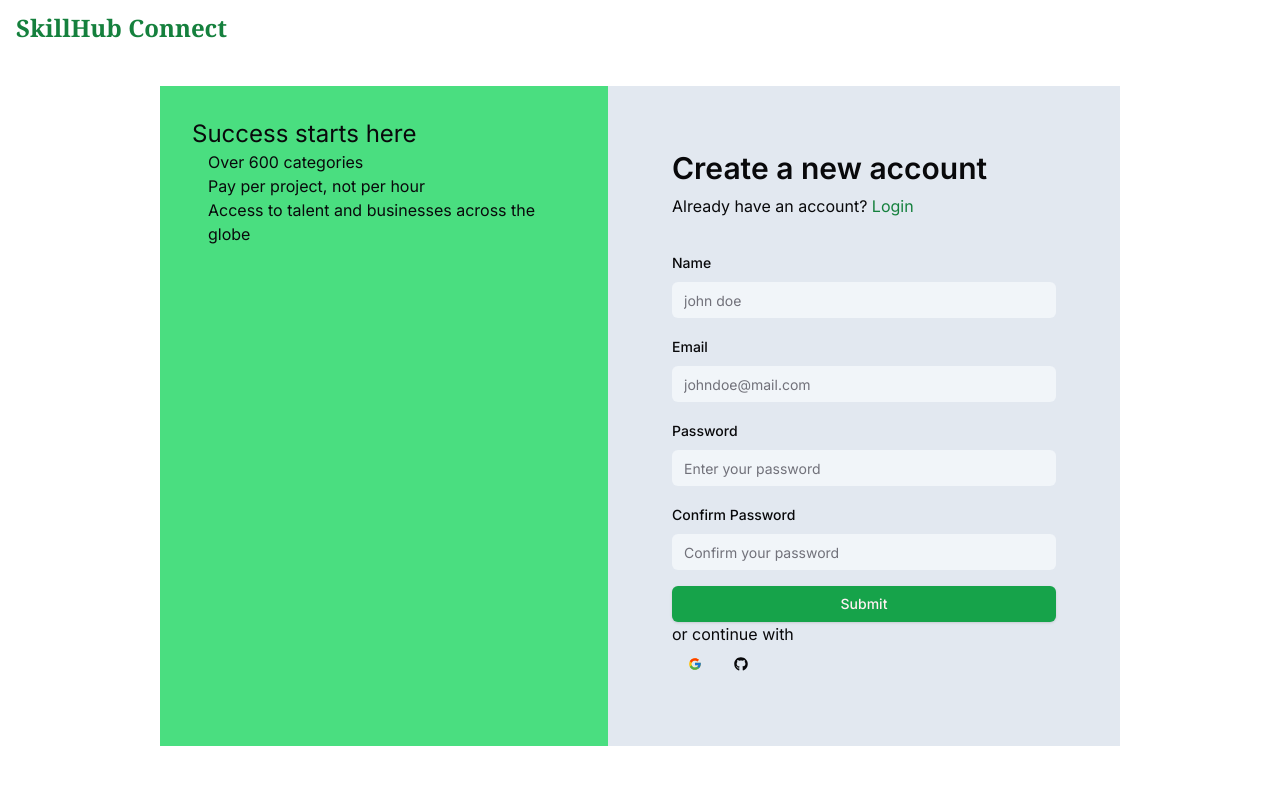
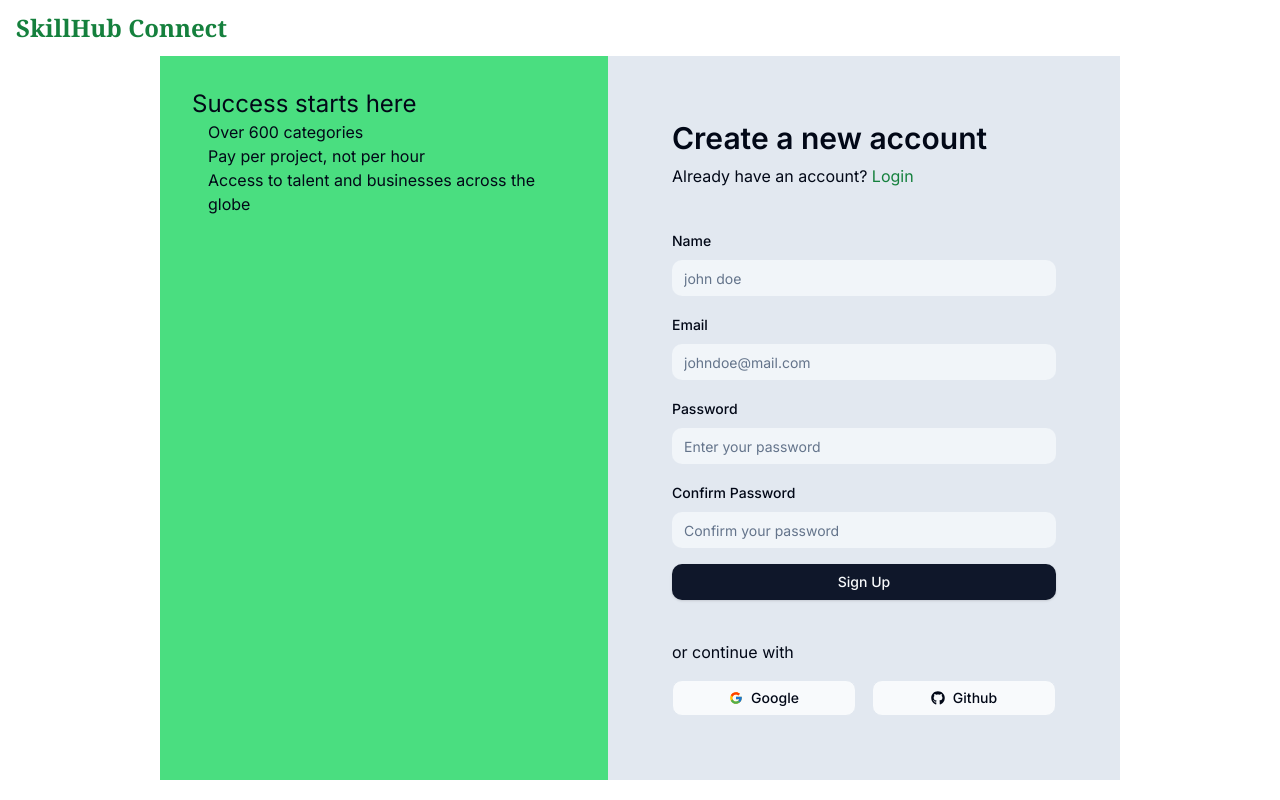
Before and after one commit to shahbaz4783/SkillHub-Connect, a Next.js app: page /signup in a window 1280 px wide. Built offline with nearby package versions, Linux system fonts and the light colour scheme.

Commit message:
ui update

```diff
--- a/src/app/(auth)/layout.tsx
+++ b/src/app/(auth)/layout.tsx
@@ -29,7 +29,7 @@ const AuthLayout: FC<AuthLayoutProps> = ({ children }) => {
 							<li>Access to talent and businesses across the globe</li>
 						</ul>
 					</aside>
-					<aside className='md:bg-slate-200 flex-1 p-8 md:p-16'>
+					<aside className='md:bg-slate-200 space-y-10 flex-1 p-8 md:p-16'>
 						<AuthHeader />
 						{children}
 						<OAuthProviders />
--- a/src/app/(root)/page.tsx
+++ b/src/app/(root)/page.tsx
@@ -1,11 +1,11 @@
+import { auth } from '@/auth';
 import LandingPage from '../../components/static/LandingPage';
+import LoginHomePage from '@/components/static/LoginHomePage';
 
-const Home = () => {
-	return (
-		<>
-			<LandingPage />
-		</>
-	);
+const Home = async () => {
+	const session = await auth();
+
+	return <>{session ? <LoginHomePage /> : <LandingPage />}</>;
 };
 
 export default Home;
--- a/src/app/globals.css
+++ b/src/app/globals.css
@@ -79,46 +79,46 @@
 @layer base {
   :root {
     --background: 0 0% 100%;
-    --foreground: 240 10% 3.9%;
+    --foreground: 222.2 84% 4.9%;
     --card: 0 0% 100%;
-    --card-foreground: 240 10% 3.9%;
+    --card-foreground: 222.2 84% 4.9%;
     --popover: 0 0% 100%;
-    --popover-foreground: 240 10% 3.9%;
-    --primary: 142.1 76.2% 36.3%;
-    --primary-foreground: 355.7 100% 97.3%;
-    --secondary: 240 4.8% 95.9%;
-    --secondary-foreground: 240 5.9% 10%;
-    --muted: 240 4.8% 95.9%;
-    --muted-foreground: 240 3.8% 46.1%;
-    --accent: 240 4.8% 95.9%;
-    --accent-foreground: 240 5.9% 10%;
+    --popover-foreground: 222.2 84% 4.9%;
+    --primary: 222.2 47.4% 11.2%;
+    --primary-foreground: 210 40% 98%;
+    --secondary: 210 40% 96.1%;
+    --secondary-foreground: 222.2 47.4% 11.2%;
+    --muted: 210 40% 96.1%;
+    --muted-foreground: 215.4 16.3% 46.9%;
+    --accent: 210 40% 96.1%;
+    --accent-foreground: 222.2 47.4% 11.2%;
     --destructive: 0 84.2% 60.2%;
-    --destructive-foreground: 0 0% 98%;
-    --border: 240 5.9% 90%;
-    --input: 240 5.9% 90%;
-    --ring: 142.1 76.2% 36.3%;
-    --radius: 0.5rem;
+    --destructive-foreground: 210 40% 98%;
+    --border: 214.3 31.8% 91.4%;
+    --input: 214.3 31.8% 91.4%;
+    --ring: 222.2 84% 4.9%;
+    --radius: 0.75rem;
   }
 
   .dark {
-    --background: 20 14.3% 4.1%;
-    --foreground: 0 0% 95%;
-    --card: 24 9.8% 10%;
-    --card-foreground: 0 0% 95%;
-    --popover: 0 0% 9%;
-    --popover-foreground: 0 0% 95%;
-    --primary: 142.1 70.6% 45.3%;
-    --primary-foreground: 144.9 80.4% 10%;
-    --secondary: 240 3.7% 15.9%;
-    --secondary-foreground: 0 0% 98%;
-    --muted: 0 0% 15%;
-    --muted-foreground: 240 5% 64.9%;
-    --accent: 12 6.5% 15.1%;
-    --accent-foreground: 0 0% 98%;
+    --background: 222.2 84% 4.9%;
+    --foreground: 210 40% 98%;
+    --card: 222.2 84% 4.9%;
+    --card-foreground: 210 40% 98%;
+    --popover: 222.2 84% 4.9%;
+    --popover-foreground: 210 40% 98%;
+    --primary: 210 40% 98%;
+    --primary-foreground: 222.2 47.4% 11.2%;
+    --secondary: 217.2 32.6% 17.5%;
+    --secondary-foreground: 210 40% 98%;
+    --muted: 217.2 32.6% 17.5%;
+    --muted-foreground: 215 20.2% 65.1%;
+    --accent: 217.2 32.6% 17.5%;
+    --accent-foreground: 210 40% 98%;
     --destructive: 0 62.8% 30.6%;
-    --destructive-foreground: 0 85.7% 97.3%;
-    --border: 240 3.7% 15.9%;
-    --input: 240 3.7% 15.9%;
-    --ring: 142.4 71.8% 29.2%;
+    --destructive-foreground: 210 40% 98%;
+    --border: 217.2 32.6% 17.5%;
+    --input: 217.2 32.6% 17.5%;
+    --ring: 212.7 26.8% 83.9;
   }
 }
--- a/src/components/cards/JobCard.tsx
+++ b/src/components/cards/JobCard.tsx
@@ -1,6 +1,14 @@
 import React from 'react';
 import { prisma } from '@/lib/prisma';
 import { Button } from '@/components/ui/button';
+import {
+	Card,
+	CardContent,
+	CardDescription,
+	CardFooter,
+	CardHeader,
+	CardTitle,
+} from '../ui/card';
 
 async function getPosts() {
 	const jobData = await prisma?.jobPost.findMany();
@@ -12,18 +20,16 @@ const JobCard = async () => {
 	return (
 		<>
 			{jobData.map((data) => (
-				<article
-					key={data.id}
-					className='flex cursor-pointer flex-col items-start gap-8 border rounded-lg p-6'
-				>
-					<div>
-						<h2 className='capitalize font-semibold text-lg line-clamp-2 md:line-clamp-1'>
+				<Card key={data.id} className='space-y-8 cursor-pointer  p-6'>
+					<CardHeader>
+						<CardTitle className='capitalize font-semibold text-lg line-clamp-2 md:line-clamp-1'>
 							{data.title}
-						</h2>
+						</CardTitle>
 						<p className='text-sm text-slate-500'>
 							{data.createdAt.toDateString()}
 						</p>
-					</div>
+					</CardHeader>
+					<CardContent className='p-0 space-y-6'>
 						<menu className='flex gap-16'>
 							<div>
 								<h2 className='font-semibold'>${data.price.toFixed(0)}</h2>
@@ -34,18 +40,22 @@ const JobCard = async () => {
 								<p className='text-sm text-slate-500'>Experience level</p>
 							</div>
 						</menu>
-					<div>
-						<p className='line-clamp-2 text-stone-500'>{data.description}</p>
-					</div>
-					<div className='flex gap-2 flex-wrap'>
+						<CardDescription className='line-clamp-2 text-stone-500 text-md'>
+							{data.description}
+						</CardDescription>
+					</CardContent>
+					<CardFooter className='flex gap-2 flex-wrap p-0'>
 						{data.skills.split(',').map((item, index) => (
-							<span key={index} className='bg-stone-100 py-1 px-2 md:px-4 rounded-3xl'>
+							<span
+								key={index}
+								className='bg-stone-100 py-1 px-2 md:px-4 rounded-3xl'
+							>
 								{item.trim()}
 							</span>
 						))}
-					</div>
+					</CardFooter>
 					<Button>See More</Button>
-				</article>
+				</Card>
 			))}
 		</>
 	);
--- a/src/components/forms/LoginForm.tsx
+++ b/src/components/forms/LoginForm.tsx
@@ -23,11 +23,6 @@ import { useState, useTransition } from 'react';
 import { useSearchParams } from 'next/navigation';
 
 const LoginForm = () => {
-	const searchParams = useSearchParams();
-	const urlError =
-		searchParams.get('error') === 'OAuthAccountNotLinked' &&
-		'Please sign in with the same account you used originally.';
-
 	const [isPending, startTransition] = useTransition();
 
 	const [formMessage, setFormMessage] = useState<{
@@ -37,6 +32,11 @@ const LoginForm = () => {
 		error: '',
 		success: '',
 	});
+
+	const searchParams = useSearchParams();
+	const urlError =
+		searchParams.get('error') === 'OAuthAccountNotLinked' &&
+		'Please sign in with the same account you used originally.';
 
 	const form = useForm<z.infer<typeof loginSchema>>({
 		resolver: zodResolver(loginSchema),
@@ -94,7 +94,7 @@ const LoginForm = () => {
 					<FormError message={formMessage.error || urlError} />
 					<FormSuccess message={formMessage.success} />
 					<Button disabled={isPending} type='submit'>
-						{isPending ? 'Submitting...' : 'Submit'}
+						{isPending ? 'Logging In...' : 'Login'}
 					</Button>
 				</form>
 			</Form>
--- a/src/components/forms/SignUpForm.tsx
+++ b/src/components/forms/SignUpForm.tsx
@@ -82,7 +82,7 @@ const SignupForm = () => {
 					<FormError message={formMessage.error} />
 					<FormSuccess message={formMessage.success} />
 					<Button disabled={isPending} type='submit'>
-						{isPending ? 'Submitting' : 'Submit'}
+						{isPending ? 'Creating Your Account...' : 'Sign Up'}
 					</Button>
 				</form>
 			</Form>
--- a/src/components/shared/Banner.tsx
+++ b/src/components/shared/Banner.tsx
@@ -1,6 +1,7 @@
 import Link from 'next/link';
 import { Input } from '../ui/input';
 import { FC } from 'react';
+import { Card } from '../ui/card';
 
 interface BannerProps {
 	title: string;
@@ -10,7 +11,7 @@ interface BannerProps {
 
 const Banner: FC<BannerProps> = ({ title, slogan, description }) => {
 	return (
-		<section className='p-6 mt-8 mb-16 rounded-lg bg-gradient-to-r from-teal-800 to-teal-700 text-stone-100'>
+		<Card className='p-6 mt-8 mb-16 bg-gradient-to-r from-slate-600 to-zinc-400 text-stone-50'>
 			<aside className='md:w-2/5 flex flex-col gap-12'>
 				<div>
 					<h3 className='text-xl'>{title}</h3>
@@ -46,7 +47,7 @@ const Banner: FC<BannerProps> = ({ title, slogan, description }) => {
 					</div>
 				</div>
 			</aside>
-		</section>
+		</Card>
 	);
 };
 
--- a/src/components/shared/Header.tsx
+++ b/src/components/shared/Header.tsx
@@ -8,6 +8,7 @@ import { IoIosMenu } from 'react-icons/io';
 import { IoCloseOutline } from 'react-icons/io5';
 import { useState } from 'react';
 import { AUTH_NAV_ITEMS, PAGES_NAV_ITEMS } from '@/constants/nav_items';
+import MobileNav from './MobileNav';
 
 const Header = () => {
 	const [menuOpen, setMenuOpen] = useState<boolean>(false);
@@ -44,30 +45,7 @@ const Header = () => {
 					{menuOpen ? <IoCloseOutline size={32} /> : <IoIosMenu size={32} />}
 				</div>
 			</header>
-			{menuOpen && (
-				<menu className='fixed flex flex-col justify-around left-0 bg-slate-100 z-50 ease-in duration-500  w-full h-svh'>
-					<nav
-						onClick={handleNavMenu}
-						className='items-start flex flex-col gap-8 text-lg p-8'
-					>
-						{PAGES_NAV_ITEMS.map((data, index) => (
-							<NavLink key={index} href={data.path}>
-								{data.title}
-							</NavLink>
-						))}
-					</nav>
-					<div
-						onClick={handleNavMenu}
-						className='flex gap-4 justify-between px-6 pt-6 border-t-2 flex-wrap'
-					>
-						{AUTH_NAV_ITEMS.map((data, index) => (
-							<NavLink key={index} href={data.path}>
-								<Button variant={data.variant}>{data.title}</Button>
-							</NavLink>
-						))}
-					</div>
-				</menu>
-			)}
+			<MobileNav menuOpen={menuOpen} onHandleNavMenu={handleNavMenu} />
 		</>
 	);
 };
--- /dev/null
+++ b/src/components/shared/MobileNav.tsx
@@ -0,0 +1,44 @@
+import { AUTH_NAV_ITEMS, PAGES_NAV_ITEMS } from '@/constants/nav_items';
+import React from 'react';
+import NavLink from '../ui/NavLink';
+import { Button } from '../ui/button';
+
+const MobileNav = ({
+	menuOpen,
+	onHandleNavMenu,
+}: {
+	menuOpen: boolean;
+	onHandleNavMenu: () => void;
+}) => {
+
+	return (
+		<>
+			{menuOpen && (
+				<menu className='fixed flex flex-col justify-around left-0 bg-slate-100 z-50 ease-in duration-500  w-full h-svh'>
+					<nav
+						onClick={onHandleNavMenu}
+						className='items-start flex flex-col gap-8 text-lg p-8'
+					>
+						{PAGES_NAV_ITEMS.map((data, index) => (
+							<NavLink key={index} href={data.path}>
+								{data.title}
+							</NavLink>
+						))}
+					</nav>
+					<div
+						onClick={onHandleNavMenu}
+						className='flex gap-4 justify-between px-6 pt-6 border-t-2 flex-wrap'
+					>
+						{AUTH_NAV_ITEMS.map((data, index) => (
+							<NavLink key={index} href={data.path}>
+								<Button variant={data.variant}>{data.title}</Button>
+							</NavLink>
+						))}
+					</div>
+				</menu>
+			)}
+		</>
+	);
+};
+
+export default MobileNav;
--- a/src/components/shared/OAuthProviders.tsx
+++ b/src/components/shared/OAuthProviders.tsx
@@ -13,25 +13,32 @@ const OAuthProviders = () => {
 			callbackUrl: DEFAULT_LOGIN_REDIRECT,
 		});
 	};
+
 	return (
-		<div>
+		<div className='space-y-4'>
 			<h3>or continue with</h3>
+			<div className='flex gap-4'>
 				<Button
+					className='border flex-1 bg-slate-50 gap-2'
 					variant={'ghost'}
 					onClick={() => {
 						oauthHandler('google');
 					}}
 				>
 					<FcGoogle />
+					<span>Google</span>
 				</Button>
 				<Button
+					className='border flex-1 bg-slate-50 gap-2'
 					variant={'ghost'}
 					onClick={() => {
 						oauthHandler('github');
 					}}
 				>
 					<FaGithub />
+					<span>Github</span>
 				</Button>
+			</div>
 		</div>
 	);
 };
--- /dev/null
+++ b/src/components/static/LoginHomePage.tsx
@@ -0,0 +1,69 @@
+import { auth } from '@/auth';
+import React from 'react';
+
+const LoginHomePage = async () => {
+	const session = await auth();
+	return (
+		<div className='space-y-8 m-8'>
+			<h2 className='text-2xl'>Hey there, {session?.user?.name}</h2>
+			<div>
+				<li>
+					Lorem ipsum dolor sit amet consectetur adipisicing elit. Nisi ratione
+					magni praesentium distinctio quia consequatur cumque sint hic maiores
+					accusamus, natus quidem vel, incidunt quod, officia adipisci quo
+					quisquam vero!
+				</li>
+				<li>
+					Lorem ipsum dolor sit amet consectetur adipisicing elit. Deserunt iste
+					delectus voluptatum, accusamus sapiente, sint ducimus porro debitis
+					aliquid accusantium ex. Quia pariatur rerum, consectetur perferendis
+					tempora cumque facere quam!
+				</li>
+			</div>
+			<div>
+				<li>
+					Lorem ipsum dolor sit amet consectetur adipisicing elit. Nisi ratione
+					magni praesentium distinctio quia consequatur cumque sint hic maiores
+					accusamus, natus quidem vel, incidunt quod, officia adipisci quo
+					quisquam vero!
+				</li>
+				<li>
+					Lorem ipsum dolor sit amet consectetur adipisicing elit. Deserunt iste
+					delectus voluptatum, accusamus sapiente, sint ducimus porro debitis
+					aliquid accusantium ex. Quia pariatur rerum, consectetur perferendis
+					tempora cumque facere quam!
+				</li>
+			</div>
+			<div>
+				<li>
+					Lorem ipsum dolor sit amet consectetur adipisicing elit. Nisi ratione
+					magni praesentium distinctio quia consequatur cumque sint hic maiores
+					accusamus, natus quidem vel, incidunt quod, officia adipisci quo
+					quisquam vero!
+				</li>
+				<li>
+					Lorem ipsum dolor sit amet consectetur adipisicing elit. Deserunt iste
+					delectus voluptatum, accusamus sapiente, sint ducimus porro debitis
+					aliquid accusantium ex. Quia pariatur rerum, consectetur perferendis
+					tempora cumque facere quam!
+				</li>
+			</div>
+			<div>
+				<li>
+					Lorem ipsum dolor sit amet consectetur adipisicing elit. Nisi ratione
+					magni praesentium distinctio quia consequatur cumque sint hic maiores
+					accusamus, natus quidem vel, incidunt quod, officia adipisci quo
+					quisquam vero!
+				</li>
+				<li>
+					Lorem ipsum dolor sit amet consectetur adipisicing elit. Deserunt iste
+					delectus voluptatum, accusamus sapiente, sint ducimus porro debitis
+					aliquid accusantium ex. Quia pariatur rerum, consectetur perferendis
+					tempora cumque facere quam!
+				</li>
+			</div>
+		</div>
+	);
+};
+
+export default LoginHomePage;
--- a/src/lib/utils.ts
+++ b/src/lib/utils.ts
@@ -1,6 +1,6 @@
-import { type ClassValue, clsx } from "clsx"
-import { twMerge } from "tailwind-merge"
+import { type ClassValue, clsx } from 'clsx';
+import { twMerge } from 'tailwind-merge';
 
 export function cn(...inputs: ClassValue[]) {
-  return twMerge(clsx(inputs))
+	return twMerge(clsx(inputs));
 }
```
Lines whose indentation alone changed are shown as unchanged.
